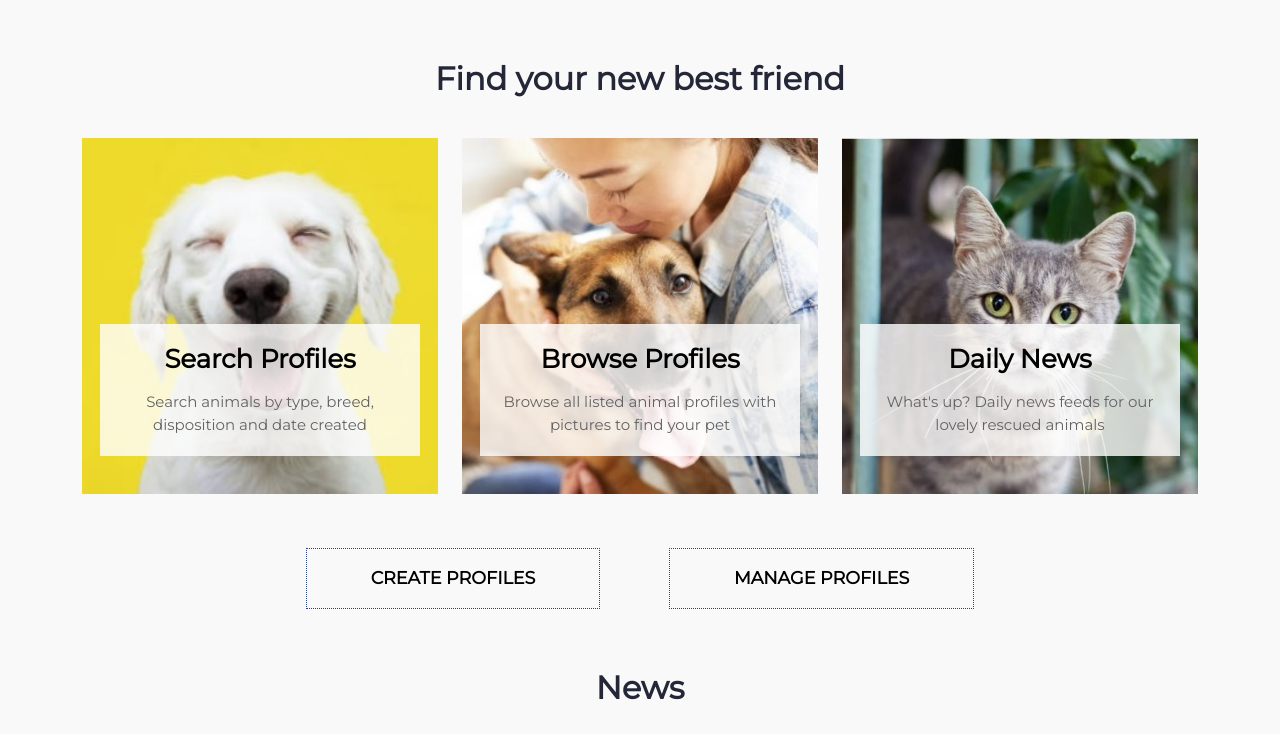
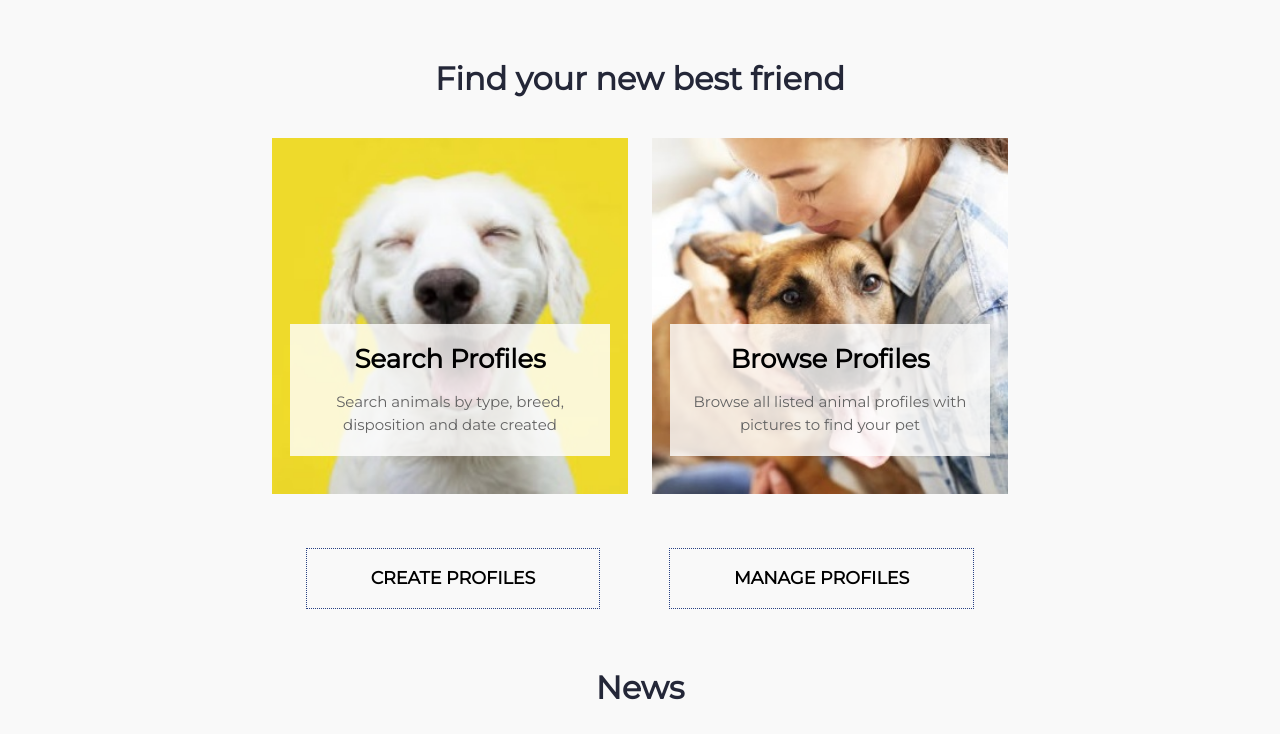
Before and after one commit to parkhyey/python-flask-website, a Flask app: page / in a window 1280 px wide. Shown: the part 175-909 px from the top of the page. Run offline with Flask 2, Linux system fonts and the light colour scheme; data that the repository does not hold is empty; some libraries are stand-ins or nearby versions.

Commit message:
Removed news section

```diff
--- a/templates/index.html
+++ b/templates/index.html
@@ -30,18 +30,6 @@
                     <div class="inner-textbox-content">
                       <h3 class="mb-3 mt-0">Browse Profiles</h3>
                       <p class="mb-0">Browse all listed animal profiles with pictures to find your pet</p>
-                    </div>
-                </div>
-              </a>
-            </div>
-            <!-- grid-item-3 -->
-            <div class="col-lg-4 col-sm-6 mb-4 grid-box">
-              <a class="grid-content" href="/daily-news">
-                <div class="image">
-                  <img src="../static/img/cat.jpg" alt="cat-image" class="img-fluid w-100 d-block">
-                    <div class="inner-textbox-content">
-                      <h3 class="mb-3 mt-0">Daily News</h3>
-                      <p class="mb-0">What's up? Daily news feeds for our lovely rescued animals</p>
                     </div>
                 </div>
               </a>
```
